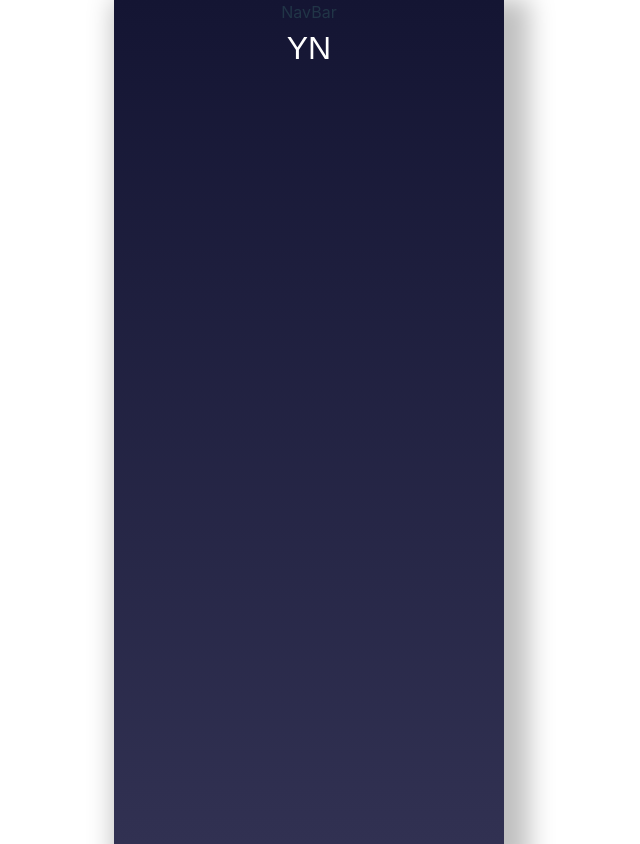
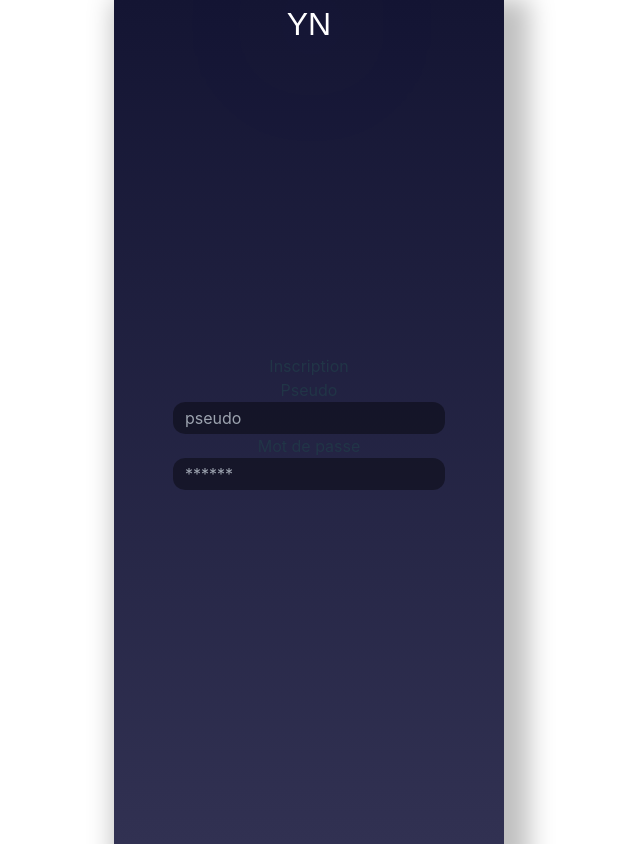
Before and after one commit to Ydays-Ynuit/front, a React (Vite) app: page /login in a window 1280 px wide. Shown: the whole page, without its empty margins (331-971 px from the left). Built offline with nearby package versions, Linux system fonts and the light colour scheme; a web font is replaced by a local one.

Commit message:
feat(login): login-page

```diff
--- a/src/App.scss
+++ b/src/App.scss
@@ -1,9 +1,9 @@
 #root {
-  max-width: 1280px;
-  margin: 0 auto;
   padding: 2rem;
   text-align: center;
+  width: 100%;
 }
+
 .card {
   padding: 2em;
 }
--- a/src/components/Header.tsx
+++ /dev/null
@@ -1,16 +0,0 @@
-import Logo from "./Logo.tsx";
-
-const Header = () => {
-    return (
-        <div>
-            <nav
-                className="fixed w-full z-10 top-0 start-0 "
-            >
-                NavBar
-                <Logo/>
-            </nav>
-        </div>
-    );
-};
-
-export default Header;
--- a/src/pages/LoginPage.tsx
+++ b/src/pages/LoginPage.tsx
@@ -1,10 +1,33 @@
-import Header from "../components/Header.tsx";
+import Logo from "../components/Logo.tsx";
 
 const LoginPage = () => {
     return (
-        <div>
-            <Header/>
-        </div>
+        <>
+            <div className="fixed top-0 left-0 w-full">
+                <Logo/>
+                {/*<div className="fixed -top-10 left-0 w-full ml-16 relative text-2xl">*/}
+                {/*    <IoArrowBackCircleOutline/>*/}
+                {/*</div>*/}
+            </div>
+
+            <div className="container">
+                <div className="heading">
+                    <h2>Inscription</h2>
+                </div>
+                <div className="content">
+                    <div className="form">
+                        <p>Pseudo</p>
+                        <input type="text" className="bg-black bg-opacity-40 rounded-xl py-1 px-3"
+                               placeholder="pseudo"/>
+                    </div>
+                    <div className="form">
+                        <p>Mot de passe</p>
+                        <input type="text" className="bg-black bg-opacity-40 rounded-xl py-1 px-3"
+                               placeholder="******"/>
+                    </div>
+                </div>
+            </div>
+        </>
     );
 };
 
--- a/tsconfig.json
+++ b/tsconfig.json
@@ -18,7 +18,8 @@
     "strict": true,
     "noUnusedLocals": true,
     "noUnusedParameters": true,
-    "noFallthroughCasesInSwitch": true
+    "noFallthroughCasesInSwitch": true,
+    "allowSyntheticDefaultImports": true
   },
   "include": ["src"],
   "references": [{ "path": "./tsconfig.node.json" }]
```
